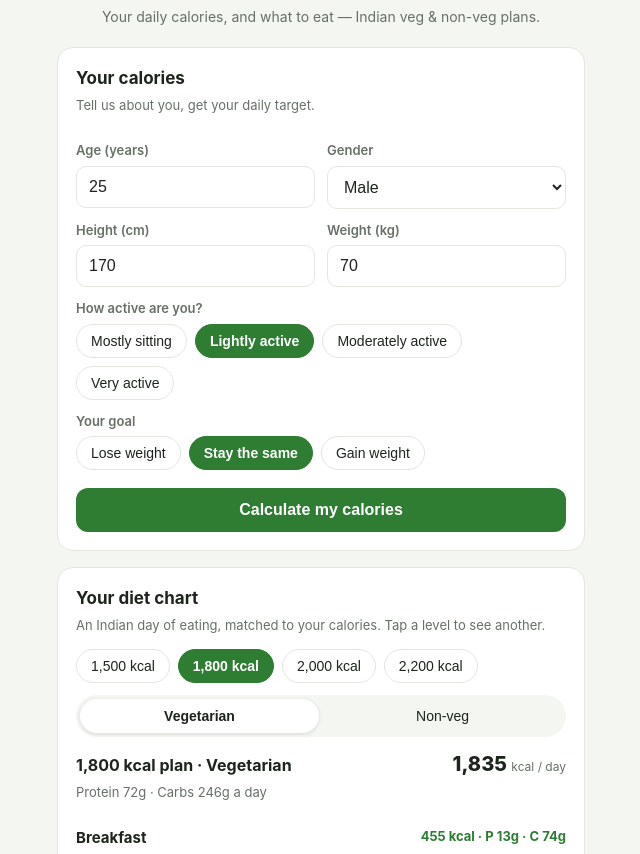
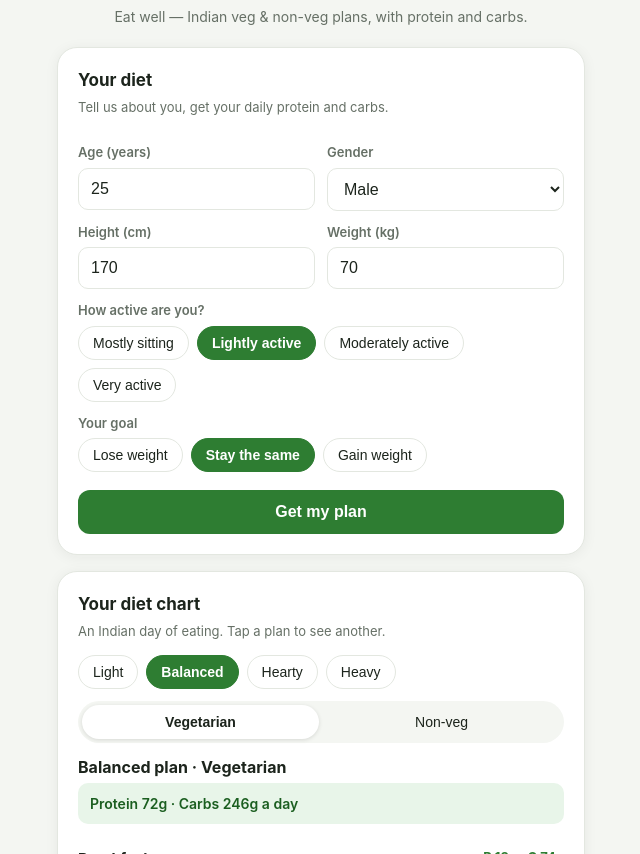
Before and after one commit to sauravhhh/Diet, a plain HTML site: page index.html in a window 1280 px wide. Shown: the part 83-937 px from the top of the page, without its empty margins (319-959 px from the left). Drawn offline with Linux system fonts and the light colour scheme.

Commit message:
Remove kcal entirely, cleaner UI, fix BMI scale labels

```diff
--- a/index.html
+++ b/index.html
@@ -4,8 +4,8 @@
 <meta charset="utf-8">
 <meta name="viewport" content="width=device-width, initial-scale=1, viewport-fit=cover">
 <meta name="theme-color" content="#2e7d32">
-<title>Diet — Indian diet chart &amp; calorie calculator</title>
-<meta name="description" content="Find your daily calories and get an Indian diet chart that fits — veg or non-veg.">
+<title>Diet — Indian diet chart, protein &amp; carbs</title>
+<meta name="description" content="An Indian diet chart that fits you, with protein and carbs for every meal — veg or non-veg.">
 <link rel="manifest" href="manifest.json">
 <link rel="icon" href="icon-192.png">
 <style>
@@ -17,7 +17,7 @@ header{text-align:center;padding:14px 0 20px}
 header h1{font-size:34px;letter-spacing:-.5px}
 header h1 span{color:var(--green)}
 header p{color:var(--muted);font-size:14px;margin-top:4px}
-.card{background:var(--card);border:1px solid var(--line);border-radius:16px;padding:18px;margin-bottom:16px}
+.card{background:var(--card);border:1px solid var(--line);border-radius:20px;padding:20px;margin-bottom:16px;box-shadow:0 2px 14px rgba(28,36,28,.06)}
 .card h2{font-size:17px;margin-bottom:4px}
 .card .sub{color:var(--muted);font-size:13px;margin-bottom:14px}
 label{display:block;font-size:13px;font-weight:600;color:var(--muted);margin:12px 0 5px}
@@ -55,8 +55,7 @@ button.calc:active{background:var(--green-d)}
 .seg button.on{background:#fff;font-weight:700;box-shadow:0 1px 4px rgba(0,0,0,.12)}
 .planhead{display:flex;justify-content:space-between;align-items:baseline;margin:4px 0 12px}
 .planhead .tot{font-size:20px;font-weight:800}
-.planhead .tot small{font-size:12px;color:var(--muted);font-weight:400}
-.planmac{font-size:13px;color:var(--muted);margin:-8px 0 12px}
+.planmac{font-size:14px;font-weight:600;color:var(--green-d);background:var(--green-bg);border-radius:10px;padding:10px 12px;margin:-8px 0 12px}
 .meal{border-top:1px solid var(--line);padding:12px 0}
 .meal:first-of-type{border-top:none}
 .meal h3{font-size:15px;display:flex;justify-content:space-between}
@@ -78,12 +77,12 @@ footer{text-align:center;color:var(--muted);font-size:12px;margin-top:8px}
 <div class="wrap">
 <header>
 <h1>Diet<span>.</span></h1>
-<p>Your daily calories, and what to eat — Indian veg &amp; non-veg plans.</p>
+<p>Eat well — Indian veg &amp; non-veg plans, with protein and carbs.</p>
 </header>
 
 <div class="card">
-<h2>Your calories</h2>
-<p class="sub">Tell us about you, get your daily target.</p>
+<h2>Your diet</h2>
+<p class="sub">Tell us about you, get your daily protein and carbs.</p>
 <div class="row2">
 <div><label>Age (years)</label><input type="number" id="age" min="10" max="90" value="25"></div>
 <div><label>Gender</label><select id="gender"><option value="male">Male</option><option value="female">Female</option></select></div>
@@ -105,42 +104,39 @@ footer{text-align:center;color:var(--muted);font-size:12px;margin-top:8px}
 <button class="pill on" data-v="maintain">Stay the same</button>
 <button class="pill" data-v="gain">Gain weight</button>
 </div>
-<button class="calc" onclick="calculate()">Calculate my calories</button>
+<button class="calc" onclick="calculate()">Get my plan</button>
 
 <div id="results" class="hidden">
-<div class="big"><div class="num" id="targetCal">–</div><div class="lbl">calories a day for your goal</div></div>
 <div class="statgrid">
-<div class="stat"><div class="v" id="bmrVal">–</div><div class="k">BMR — calories at rest</div></div>
-<div class="stat"><div class="v" id="tdeeVal">–</div><div class="k">TDEE — with your activity</div></div>
 <div class="stat"><div class="v" id="idealVal">–</div><div class="k">Healthy weight range</div></div>
 <div class="stat"><div class="v" id="waterVal">–</div><div class="k">Water a day</div></div>
 </div>
 <div class="bmirow"><span class="v" id="bmiVal">–</span><span class="chip green" id="bmiChip">–</span><span style="color:var(--muted);font-size:13px">BMI</span></div>
 <div class="scale"><div class="mark" id="bmiMark" style="left:50%"></div></div>
-<div class="scale-lbs"><span>14</span><span>18.5</span><span>25</span><span>30</span><span>40</span></div>
+<div class="scale-lbls"><span>14</span><span>18.5</span><span>25</span><span>30</span><span>40</span></div>
 <div class="macros">
 <div class="m"><div class="v" id="pVal">–</div><div class="k">Protein / day</div></div>
 <div class="m"><div class="v" id="cVal">–</div><div class="k">Carbs / day</div></div>
 <div class="m"><div class="v" id="fVal">–</div><div class="k">Fat / day</div></div>
 </div>
-<p class="note">BMI and BMR use the standard formulas (Mifflin-St Jeor for BMR). Losing weight targets about 500 kcal below your TDEE; gaining adds about 300. Never go below 1,200 kcal a day without a doctor's advice.</p>
+<p class="note">Protein, carbs and fat are a general daily guide from standard values. BMI uses the standard formula. This is not medical advice.</p>
 </div>
 </div>
 
 <div class="card">
 <h2>Your diet chart</h2>
-<p class="sub">An Indian day of eating, matched to your calories. Tap a level to see another.</p>
+<p class="sub">An Indian day of eating. Tap a plan to see another.</p>
 <div class="pills" id="levels">
-<button class="pill" data-v="1500">1,500 kcal</button>
-<button class="pill" data-v="1800">1,800 kcal</button>
-<button class="pill" data-v="2000">2,000 kcal</button>
-<button class="pill" data-v="2200">2,200 kcal</button>
+<button class="pill" data-v="1500">Light</button>
+<button class="pill" data-v="1800">Balanced</button>
+<button class="pill" data-v="2000">Hearty</button>
+<button class="pill" data-v="2200">Heavy</button>
 </div>
 <div class="seg" id="dietSeg">
 <button class="on" data-v="veg">Vegetarian</button>
 <button data-v="nonveg">Non-veg</button>
 </div>
-<div class="planhead"><span style="font-weight:700" id="planTitle">1,800 kcal plan</span><span class="tot"><span id="planTotal">–</span> <small>kcal / day</small></span></div>
+<div class="planhead"><span style="font-weight:700" id="planTitle">Balanced plan</span></div>
 <div class="planmac" id="planMacros"></div>
 <div id="meals"></div>
 <p class="note">Portions are everyday home measures — 1 roti, 1 cup cooked rice or dal, 1 cup sabzi. Protein and carbs are approximate, from standard values. Drink water through the day; adjust salt and oil to your taste. This is a general guide, not medical advice.</p>
@@ -262,6 +258,7 @@ var FOODS = [
 ];
 var FOOD_CATS = [["all","All"],["breads","Roti & breads"],["dishes","Indian dishes"],["nonveg","Non-veg"],["dairy","Milk & dairy"],["dryfruits","Dry fruits"],["fruits","Fruits"],["snacks","Snacks & sweets"],["drinks","Drinks"]];
 
+var LEVEL_NAMES = {"1500":"Light","1800":"Balanced","2000":"Hearty","2200":"Heavy"};
 var state = { level: "1800", diet: "veg", activity: 1.375, goal: "maintain", foodCat: "all" };
 
 function pickPill(containerId, value){
@@ -296,16 +293,15 @@ function renderPlan(){
     html += '<div class="meal"><h3>'+meal+'<span></span></h3><ul>';
     plan[meal].forEach(function(item){
       sub += item[1]; mp += item[2]; mc += item[3];
-      html += '<li><span>'+item[0]+'</span><span>'+item[1]+' kcal · P '+item[2]+'g · C '+item[3]+'g</span></li>';
+      html += '<li><span>'+item[0]+'</span><span>P '+item[2]+'g · C '+item[3]+'g</span></li>';
     });
     total += sub; totP += mp; totC += mc;
-    html = html.replace('<h3>'+meal+'<span></span>', '<h3>'+meal+'<span>'+sub+' kcal · P '+mp+'g · C '+mc+'g</span>');
+    html = html.replace('<h3>'+meal+'<span></span>', '<h3>'+meal+'<span>P '+mp+'g · C '+mc+'g</span>');
     html += '</ul></div>';
   });
   document.getElementById("meals").innerHTML = html;
-  document.getElementById("planTotal").textContent = total.toLocaleString("en-IN");
   document.getElementById("planMacros").textContent = "Protein " + totP + "g · Carbs " + totC + "g a day";
-  document.getElementById("planTitle").textContent = Number(state.level).toLocaleString("en-IN") + " kcal plan · " + (state.diet === "veg" ? "Vegetarian" : "Non-veg");
+  document.getElementById("planTitle").textContent = LEVEL_NAMES[state.level] + " plan · " + (state.diet === "veg" ? "Vegetarian" : "Non-veg");
 }
 
 function renderFoodCats(){
@@ -344,9 +340,6 @@ function calculate(){
   else if(bmi < 30){ cat = "Overweight"; chip = "amber"; }
   else { cat = "Obese"; chip = "red"; }
   var lo = (18.5 * hm * hm).toFixed(1), hi = (24.9 * hm * hm).toFixed(1);
-  document.getElementById("targetCal").textContent = target.toLocaleString("en-IN");
-  document.getElementById("bmrVal").textContent = Math.round(bmr).toLocaleString("en-IN") + " kcal";
-  document.getElementById("tdeeVal").textContent = Math.round(tdee).toLocaleString("en-IN") + " kcal";
   document.getElementById("idealVal").textContent = lo + "–" + hi + " kg";
   document.getElementById("waterVal").textContent = (w * 35 / 1000).toFixed(1) + " L";
   document.getElementById("bmiVal").textContent = bmi.toFixed(1);
```
